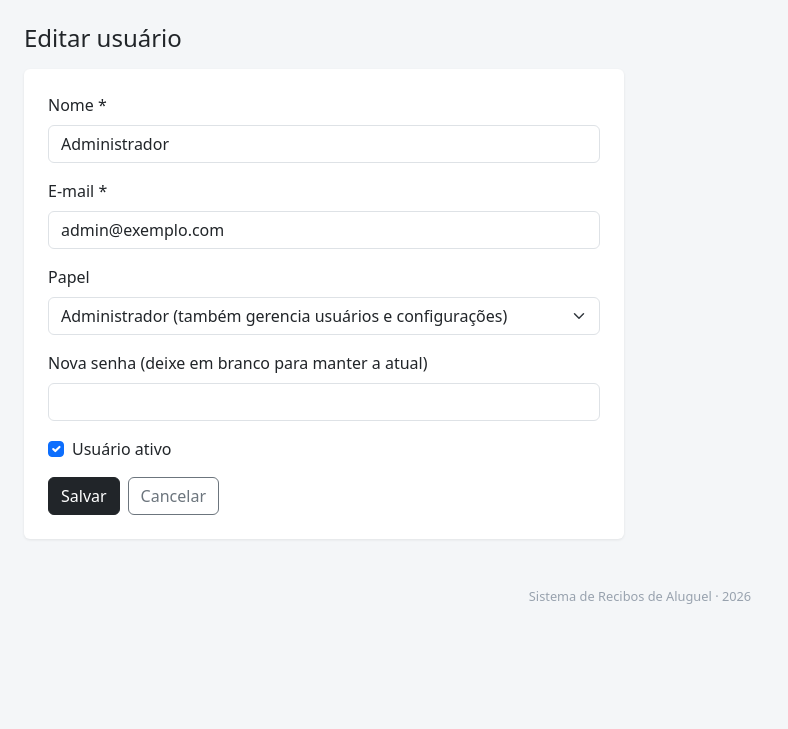
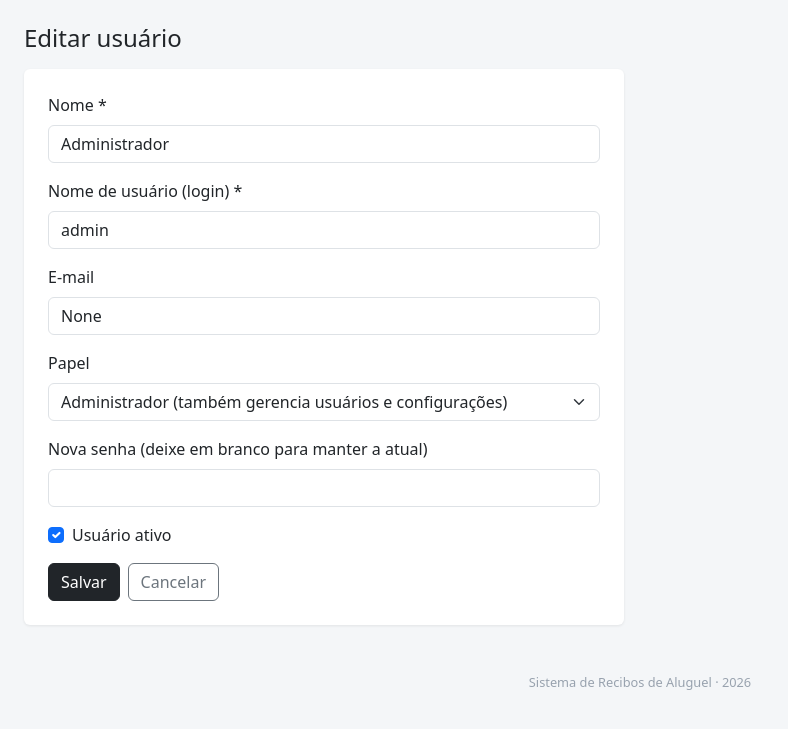
Before and after one commit to andrepenaapr/clube-entre-elas, a Flask app: page /usuarios/1/editar in a window 1280 px wide. Shown: the part 56-785 px from the top of the page, without its empty margins (0-788 px from the left). Run offline with Flask 3, Linux system fonts and the light colour scheme; a user stored in the database is signed in.

Commit message:
Add files via upload

```diff
--- a/app.py
+++ b/app.py
@@ -122,15 +122,15 @@ def create_app():
         if current_user.is_authenticated:
             return redirect(url_for("dashboard"))
         if request.method == "POST":
-            email = request.form.get("email", "").strip().lower()
+            username = request.form.get("username", "").strip().lower()
             password = request.form.get("password", "")
-            user = User.query.filter_by(email=email).first()
+            user = User.query.filter_by(username=username).first()
             if user and user.active and user.check_password(password):
                 login_user(user)
                 flash("Login realizado com sucesso.", "success")
                 next_url = request.args.get("next")
                 return redirect(next_url or url_for("dashboard"))
-            flash("E-mail ou senha inválidos.", "danger")
+            flash("Usuário ou senha inválidos.", "danger")
         return render_template("login.html")
 
     @app.route("/logout")
@@ -518,21 +518,23 @@ def create_app():
     @admin_required
     def user_new():
         if request.method == "POST":
-            email = request.form.get("email", "").strip().lower()
-            existing = User.query.filter_by(email=email).first()
+            username = request.form.get("username", "").strip().lower()
+            name = request.form.get("name", "").strip()
+            if not name or not username:
+                flash("Informe nome e nome de usuário.", "danger")
+                return render_template("user_form.html", user=None)
+            existing = User.query.filter_by(username=username).first()
             if existing:
-                flash("Já existe um usuário com esse e-mail.", "danger")
+                flash("Já existe um usuário com esse nome de usuário.", "danger")
                 return render_template("user_form.html", user=None)
             u = User(
-                name=request.form.get("name", "").strip(),
-                email=email,
+                name=name,
+                username=username,
+                email=(request.form.get("email", "").strip().lower() or None),
                 role=request.form.get("role", ROLE_OPERADOR),
             )
             password = request.form.get("password") or "mudar123"
             u.set_password(password)
-            if not u.name or not u.email:
-                flash("Informe nome e e-mail.", "danger")
-                return render_template("user_form.html", user=None)
             db.session.add(u)
             db.session.commit()
             flash(f"Usuário criado. Senha inicial: {password}", "success")
@@ -546,6 +548,7 @@ def create_app():
         u = User.query.get_or_404(user_id)
         if request.method == "POST":
             u.name = request.form.get("name", "").strip()
+            u.email = request.form.get("email", "").strip().lower() or None
             u.role = request.form.get("role", ROLE_OPERADOR)
             u.active = request.form.get("active") == "on"
             new_password = request.form.get("password")
@@ -591,7 +594,49 @@ def _migrate_db(app):
     from sqlalchemy import inspect, text
     with app.app_context():
         inspector = inspect(db.engine)
-        if "rentals" not in inspector.get_table_names():
+        table_names = inspector.get_table_names()
+
+        if "users" in table_names:
+            user_cols = {c["name"] for c in inspector.get_columns("users")}
+            if "username" not in user_cols:
+                db.session.execute(text("ALTER TABLE users ADD COLUMN username VARCHAR(80)"))
+                db.session.commit()
+                print("Banco atualizado: coluna 'username' adicionada em users.")
+                # preenche o username dos usuários já existentes com base no e-mail,
+                # garantindo unicidade (adiciona sufixo numérico em caso de conflito)
+                rows = db.session.execute(text("SELECT id, email FROM users WHERE username IS NULL")).fetchall()
+                used = set()
+                for row in rows:
+                    base = (row.email or f"usuario{row.id}").split("@")[0].strip().lower() or f"usuario{row.id}"
+                    candidate = base
+                    n = 1
+                    while candidate in used or db.session.execute(
+                        text("SELECT 1 FROM users WHERE username = :u"), {"u": candidate}
+                    ).first():
+                        n += 1
+                        candidate = f"{base}{n}"
+                    used.add(candidate)
+                    db.session.execute(
+                        text("UPDATE users SET username = :u WHERE id = :id"),
+                        {"u": candidate, "id": row.id},
+                    )
+                db.session.commit()
+                if rows:
+                    print(f"Banco atualizado: {len(rows)} usuário(s) com username gerado a partir do e-mail.")
+                try:
+                    db.session.execute(text("CREATE UNIQUE INDEX ix_users_username ON users (username)"))
+                    db.session.commit()
+                except Exception:
+                    db.session.rollback()
+            email_col = next((c for c in inspector.get_columns("users") if c["name"] == "email"), None)
+            if email_col is not None and not email_col.get("nullable", True):
+                try:
+                    db.session.execute(text("ALTER TABLE users ALTER COLUMN email DROP NOT NULL"))
+                    db.session.commit()
+                except Exception:
+                    db.session.rollback()
+
+        if "rentals" not in table_names:
             return
         existing_cols = {c["name"] for c in inspector.get_columns("rentals")}
         statements = []
@@ -635,13 +680,14 @@ def _init_db(app):
         db.create_all()
         _migrate_db(app)
         if not User.query.filter_by(role=ROLE_ADMIN).first():
-            admin_email = os.environ.get("ADMIN_EMAIL", "admin@exemplo.com")
+            admin_username = os.environ.get("ADMIN_USERNAME", "admin")
+            admin_email = os.environ.get("ADMIN_EMAIL") or None
             admin_password = os.environ.get("ADMIN_PASSWORD", "admin123")
-            admin = User(name="Administrador", email=admin_email, role=ROLE_ADMIN)
+            admin = User(name="Administrador", username=admin_username, email=admin_email, role=ROLE_ADMIN)
             admin.set_password(admin_password)
             db.session.add(admin)
             db.session.commit()
-            print(f"Usuário admin criado: {admin_email} / senha: {admin_password}")
+            print(f"Usuário admin criado: {admin_username} / senha: {admin_password}")
         Settings.get()
 
 
--- a/models.py
+++ b/models.py
@@ -47,7 +47,8 @@ class User(db.Model, UserMixin):
 
     id = db.Column(db.Integer, primary_key=True)
     name = db.Column(db.String(150), nullable=False)
-    email = db.Column(db.String(150), unique=True, nullable=False, index=True)
+    username = db.Column(db.String(80), unique=True, nullable=True, index=True)
+    email = db.Column(db.String(150), unique=True, nullable=True, index=True)
     password_hash = db.Column(db.String(255), nullable=False)
     role = db.Column(db.String(20), nullable=False, default=ROLE_OPERADOR)
     active = db.Column(db.Boolean, nullable=False, default=True)
@@ -68,7 +69,7 @@ class User(db.Model, UserMixin):
         return str(self.id)
 
     def __repr__(self):
-        return f"<User {self.email}>"
+        return f"<User {self.username or self.email}>"
 
 
 class Client(db.Model):
--- a/templates/login.html
+++ b/templates/login.html
@@ -8,8 +8,8 @@
       <form method="post">
         <input type="hidden" name="csrf_token" value="{{ csrf_token() }}">
         <div class="mb-3">
-          <label class="form-label">E-mail</label>
-          <input type="email" class="form-control" name="email" required autofocus>
+          <label class="form-label">Usuário</label>
+          <input type="text" class="form-control" name="username" required autofocus>
         </div>
         <div class="mb-3">
           <label class="form-label">Senha</label>
--- a/templates/receipts_list.html
+++ b/templates/receipts_list.html
@@ -1,7 +1,10 @@
 {% extends "base.html" %}
 {% block title %}Recibos{% endblock %}
 {% block content %}
-<h4 class="mb-3">Recibos emitidos</h4>
+<div class="d-flex justify-content-between align-items-center mb-3">
+  <h4 class="mb-0">Recibos emitidos</h4>
+  <a href="{{ url_for('receipt_pick_rental') }}" class="btn btn-dark"><i class="bi bi-plus-lg"></i> Emitir recibo</a>
+</div>
 <div class="card">
   <div class="table-responsive">
     <table class="table table-hover align-middle mb-0">
--- a/templates/user_form.html
+++ b/templates/user_form.html
@@ -10,8 +10,12 @@
       <input type="text" class="form-control" name="name" value="{{ user.name if user else '' }}" required>
     </div>
     <div class="mb-3">
-      <label class="form-label">E-mail *</label>
-      <input type="email" class="form-control" name="email" value="{{ user.email if user else '' }}" {% if user %}readonly{% endif %} required>
+      <label class="form-label">Nome de usuário (login) *</label>
+      <input type="text" class="form-control" name="username" value="{{ user.username if user else '' }}" {% if user %}readonly{% endif %} required>
+    </div>
+    <div class="mb-3">
+      <label class="form-label">E-mail</label>
+      <input type="email" class="form-control" name="email" value="{{ user.email if user else '' }}">
     </div>
     <div class="mb-3">
       <label class="form-label">Papel</label>
--- a/templates/users_list.html
+++ b/templates/users_list.html
@@ -9,12 +9,12 @@
 <div class="card">
   <div class="table-responsive">
     <table class="table table-hover align-middle mb-0">
-      <thead><tr><th>Nome</th><th>E-mail</th><th>Papel</th><th>Status</th><th></th></tr></thead>
+      <thead><tr><th>Nome</th><th>Usuário</th><th>Papel</th><th>Status</th><th></th></tr></thead>
       <tbody>
         {% for u in users %}
         <tr>
           <td>{{ u.name }}</td>
-          <td>{{ u.email }}</td>
+          <td>{{ u.username }}</td>
           <td>{{ 'Administrador' if u.role == 'admin' else 'Operador' }}</td>
           <td>{% if u.active %}<span class="badge bg-success">Ativo</span>{% else %}<span class="badge bg-secondary">Inativo</span>{% endif %}</td>
           <td class="text-end"><a href="{{ url_for('user_edit', user_id=u.id) }}" class="btn btn-sm btn-outline-secondary">Editar</a></td>
```
Also changed, not shown: README.md (added).
